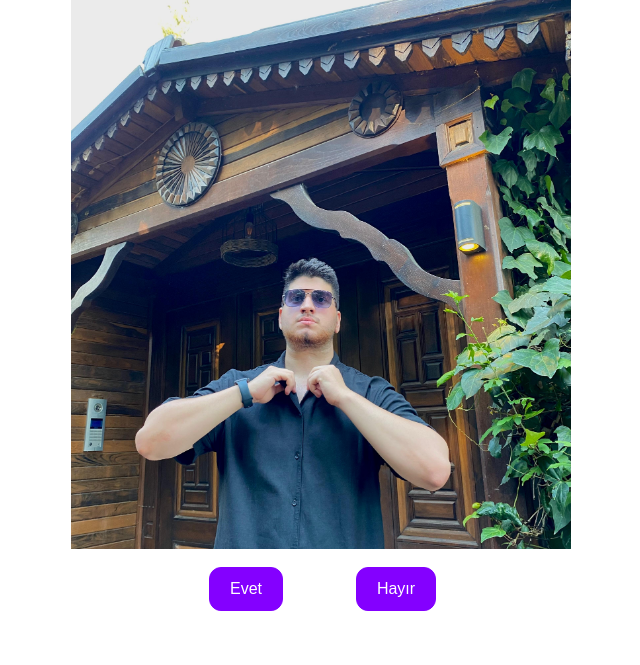
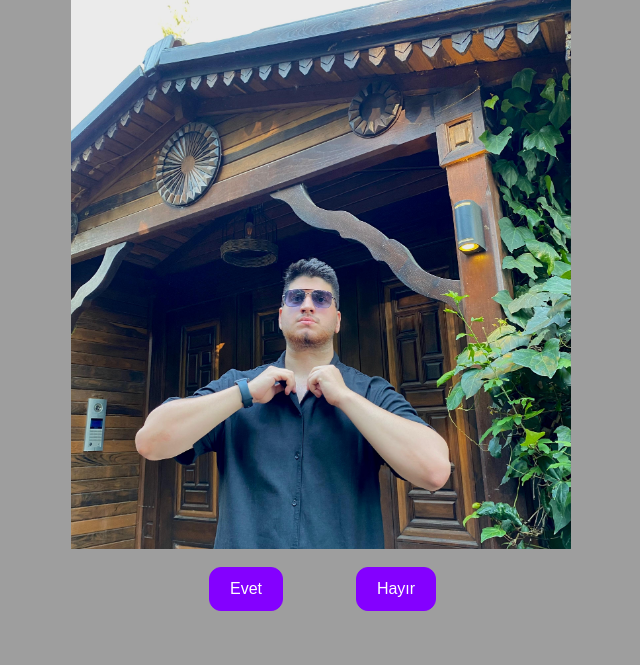
Before and after one commit to berkeismad/project1, a plain HTML site: page index.html in a window 1280 px wide. Shown: the part 151-816 px from the top of the page, without its empty margins (319-959 px from the left). Drawn offline with Linux system fonts and the light colour scheme; the site is published under a folder, as on GitHub Pages, so addresses that start at the root find nothing.

Commit message:
Update style.css

```diff
--- a/style.css
+++ b/style.css
@@ -4,7 +4,7 @@ body{
     align-items: center;
     display: flex;
     background-color: #ffffff;
-    background-image: url('/chatgpt.png');
+    background-image: url('chatgpt.png');
     background-size: cover;
     background-position: center;
     background-repeat: no-repeat;
```
